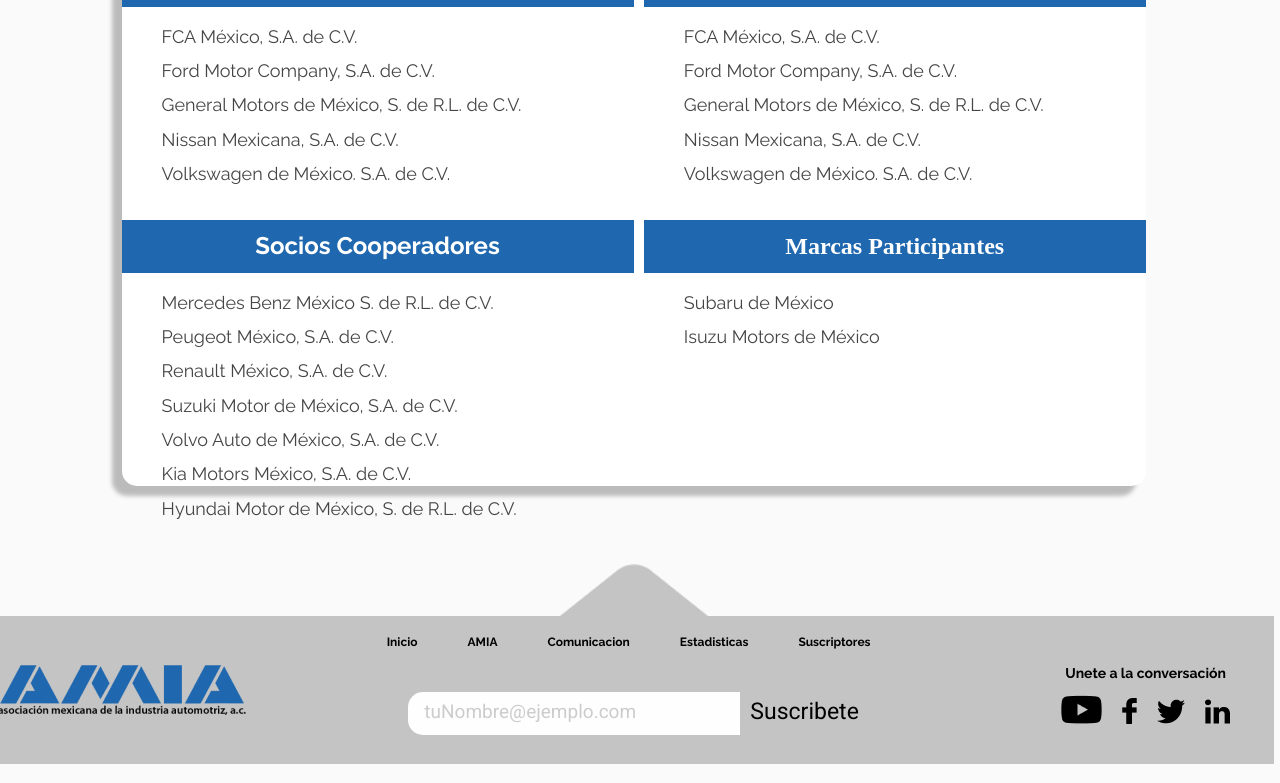
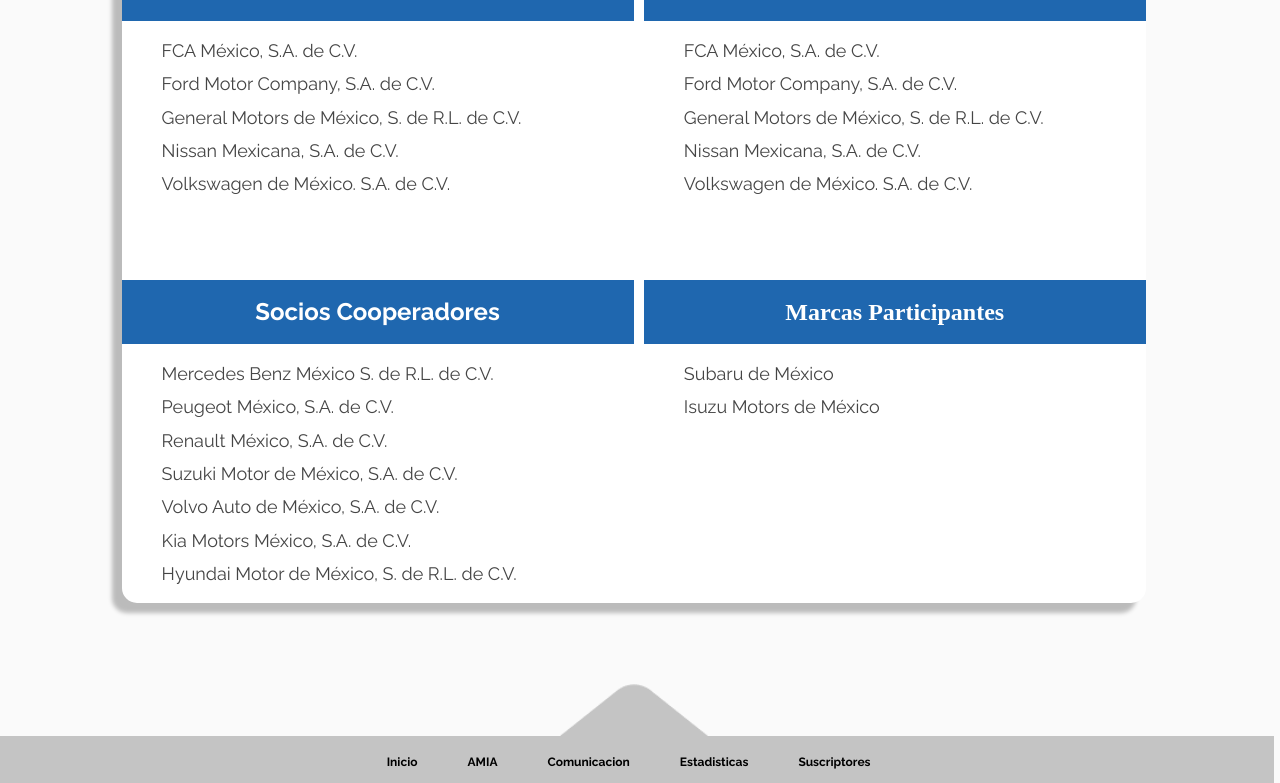
Before and after one commit to br99bry/AMIA_colors, a React app: page / in a window 1280 px wide. Shown: the part 1500-2283 px from the top of the page. Built offline with nearby package versions, Linux system fonts and the light colour scheme.

Commit message:
correccion de tamano pagina QUE ES AMIA

```diff
--- a/src/assets/styles/FoundersAMIA.scss
+++ b/src/assets/styles/FoundersAMIA.scss
@@ -3,7 +3,7 @@
 .founders-container{
     //border: $boder-test;
     width: 100vw;
-    height: 70vh;
+    height: 85vh;
     display: flex;
     justify-content: center;
     align-items: center;
@@ -99,7 +99,7 @@
         list-style: none;
 
         & li{
-            margin-bottom: 10px;
+            margin-bottom: 9px;
         }
     }
 }
@@ -116,7 +116,7 @@
         list-style: none;
 
         & li{
-            margin-bottom: 10px;
+            margin-bottom: 9px;
         }
     }
 }
@@ -133,7 +133,7 @@
         list-style: none;
 
         & li{
-            margin-bottom: 10px;
+            margin-bottom: 9px;
         }
     }
 }
@@ -150,7 +150,7 @@
         list-style: none;
 
         & li{
-            margin-bottom: 10px;
+            margin-bottom: 9px;
         }
     }
 }
```
